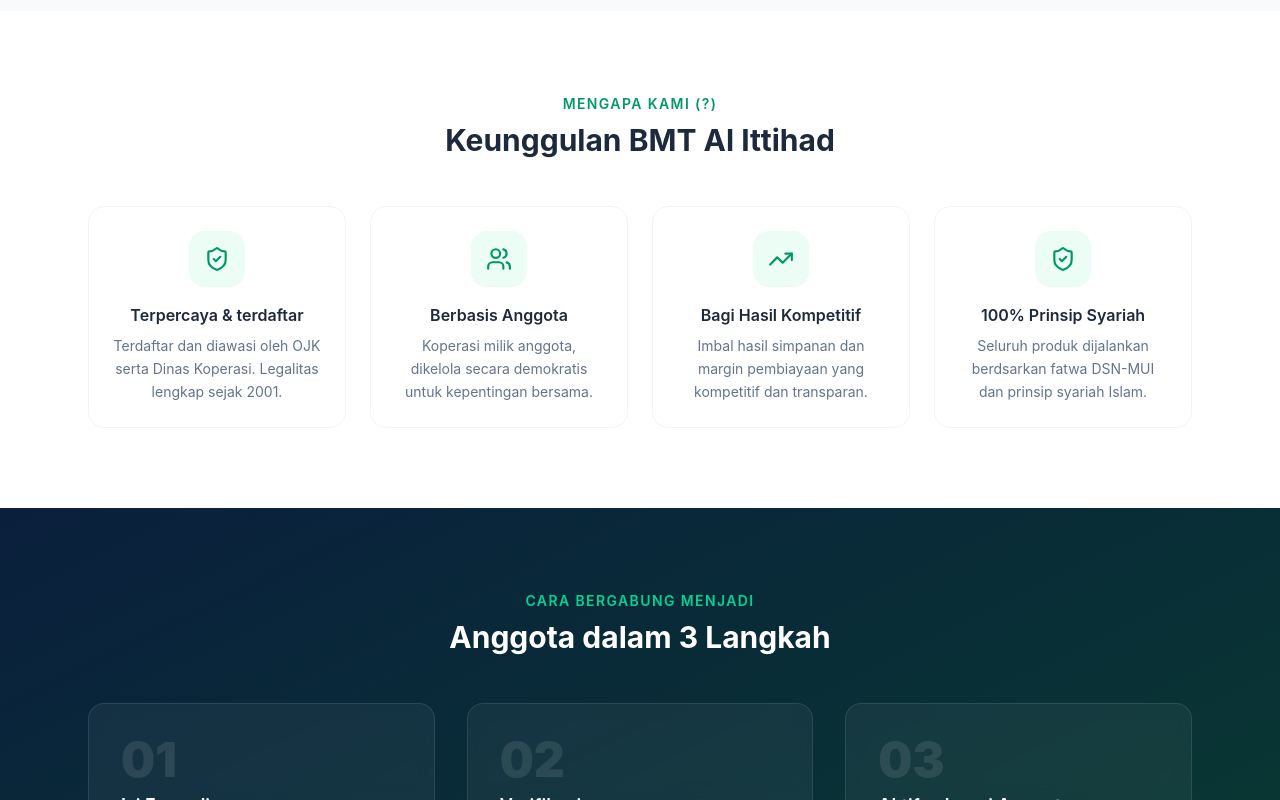
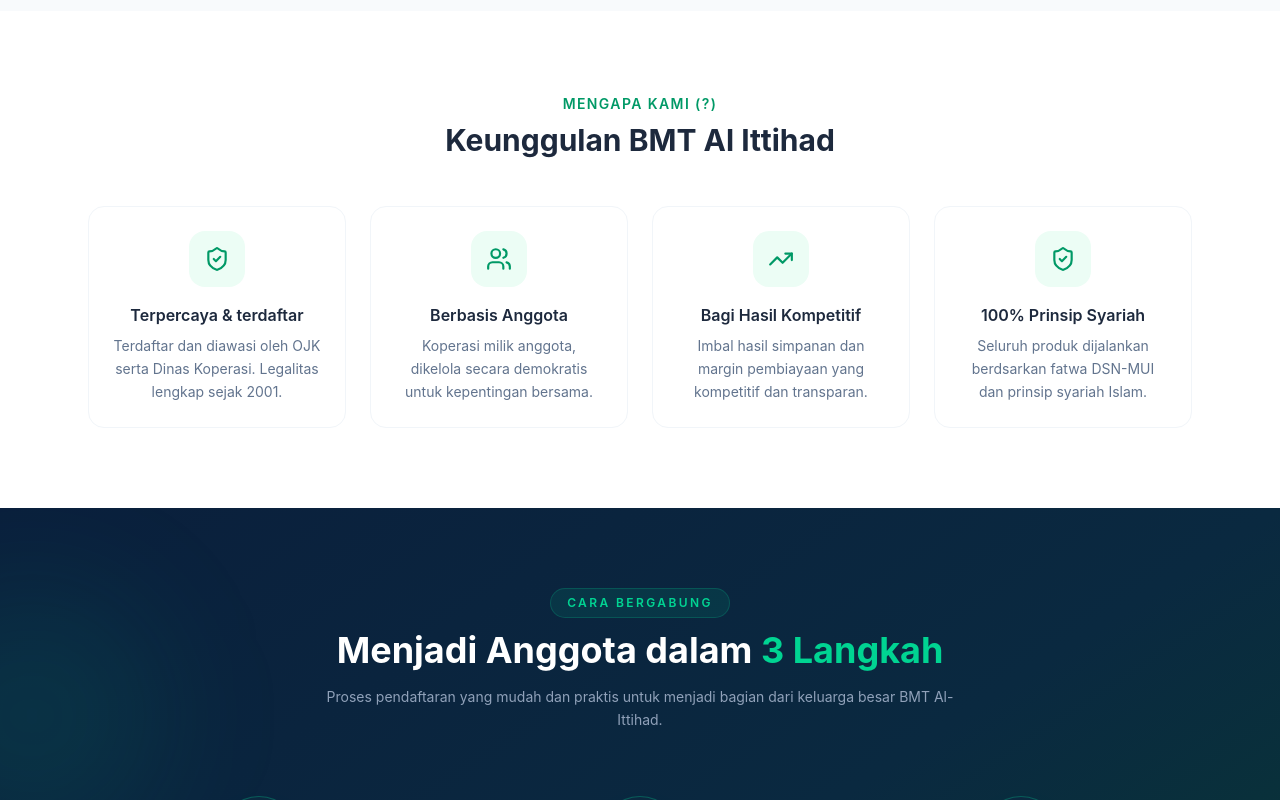
Before and after one commit to putri58/bmt-sistem, a React (Vite) app: page / in a window 1280 px wide. Shown: the part 2000-2800 px from the top of the page. Built offline with nearby package versions, Linux system fonts and the light colour scheme.

Commit message:
8 september 2026

```diff
--- a/src/pages/guest/Daftar.jsx
+++ b/src/pages/guest/Daftar.jsx
@@ -571,7 +571,7 @@
                   <li>• Dokumen yang diunggah harus asli, valid, dan tidak kedaluwarsa</li>
                   <li>• Foto harus dalam kondisi terang, fokus, dan tidak terpotong</li>
                   <li>• Format yang diterima: PNG, JPG, JPEG, atau PDF — maksimal 5 MB</li>
-                  <li>• Data Anda dijaga kerahasiaannya sesuai kebijakan privasi kami</li>
+                  <li>• Data Anda dijaga kerahasiaanya sesuai kebijakan privasi kami</li>
                 </ul>
               </div>
 
--- a/src/pages/guest/Home.jsx
+++ b/src/pages/guest/Home.jsx
@@ -199,7 +199,7 @@
                   to="/daftar"
                   className="flex items-center gap-2 rounded-xl bg-emerald-500 px-6 py-3.5 font-semibold text-white shadow-lg shadow-emerald-500/30 transition hover:bg-emerald-400"
                 >
-                  Daftar Sekaranng !
+                  Daftar Sekaranng
                   <ArrowRight size={18} />
                 </Link>
                 <a
@@ -380,15 +380,35 @@
       </section>
 
       {/* ── LANGKAH DAFTAR ── */}
-      <section className="bg-gradient-to-br from-[#0a1f3c] to-[#0a3d2e] py-20 text-white">
-        <div className="mx-auto max-w-6xl px-6">
-          <div className="mb-12 text-center">
-            <span className="mb-2 inline-block text-sm font-semibold uppercase tracking-widest text-emerald-400">
-              Cara Bergabung menjadi
+      <section className="relative overflow-hidden bg-gradient-to-br from-[#0a1f3c] via-[#0a2940] to-[#0a3d2e] py-20 text-white">
+  {/* Decorative background */}
+  <div className="absolute -left-24 top-20 h-64 w-64 rounded-full bg-emerald-400/10 blur-3xl" />
+  <div className="absolute -right-24 bottom-0 h-72 w-72 rounded-full bg-cyan-400/10 blur-3xl" />
+
+  <div className="relative mx-auto max-w-6xl px-6">
+    {/* Heading */}
+    <div className="mb-16 text-center">
+      <span className="mb-3 inline-block rounded-full border border-emerald-400/20 bg-emerald-400/10 px-4 py-1.5 text-xs font-semibold uppercase tracking-[0.2em] text-emerald-400">
+        Cara Bergabung
       </span>
-            <h2 className="text-3xl font-bold">Anggota dalam 3 Langkah</h2>
+
+      <h2 className="text-3xl font-bold md:text-4xl">
+        Menjadi Anggota dalam{" "}
+        <span className="text-emerald-400">3 Langkah</span>
+      </h2>
+
+      <p className="mx-auto mt-4 max-w-2xl text-sm leading-relaxed text-slate-400">
+        Proses pendaftaran yang mudah dan praktis untuk menjadi bagian dari
+        keluarga besar BMT Al-Ittihad.
+      </p>
     </div>
-          <div className="grid gap-8 md:grid-cols-3">
+
+    {/* Steps */}
+    <div className="relative">
+      {/* Connecting Line */}
+      <div className="absolute left-[16.66%] right-[16.66%] top-10 hidden h-px bg-gradient-to-r from-emerald-400/10 via-emerald-400/40 to-emerald-400/10 md:block" />
+
+      <div className="grid gap-10 md:grid-cols-3">
         {[
           {
             no: "01",
@@ -398,37 +418,58 @@
           {
             no: "02",
             title: "Verifikasi",
-                desc: "Tim kami akan memverifikasi data Anda dalam 1–2 hari kerja dan menghubungi Anda, Silahkan tunggu konfirmasi dari tim kami",
+            desc: "Tim kami akan memverifikasi data Anda dalam 1–2 hari kerja dan menghubungi Anda.",
           },
           {
             no: "03",
             title: "Aktif sebagai Anggota",
-                desc: "Setelah disetujui oleh tim kami, bayar simpanan pokok dan Anda resmi menjadi anggota aktif.",
+            desc: "Setelah disetujui, bayar simpanan pokok dan Anda resmi menjadi anggota aktif.",
           },
-            ].map((step) => (
+        ].map((step, index) => (
           <div
             key={step.no}
-                className="relative rounded-2xl border border-white/10 bg-white/5 p-8 backdrop-blur"
+            className="group relative text-center"
           >
-                <span className="text-5xl font-black text-white/10">
+            {/* Number */}
+            <div className="relative z-10 mx-auto mb-7 flex h-20 w-20 items-center justify-center rounded-full border border-emerald-400/30 bg-[#0b2940] shadow-lg shadow-emerald-500/10 transition-all duration-500 group-hover:scale-110 group-hover:border-emerald-400 group-hover:shadow-emerald-500/30">
+              <div className="flex h-14 w-14 items-center justify-center rounded-full bg-gradient-to-br from-emerald-400 to-emerald-600 text-lg font-black text-white shadow-inner">
                 {step.no}
-                </span>
-                <h3 className="mt-2 text-lg font-semibold text-white">
+              </div>
+            </div>
+
+            {/* Card */}
+            <div className="rounded-2xl border border-white/10 bg-white/[0.04] p-7 backdrop-blur-sm transition-all duration-500 group-hover:-translate-y-2 group-hover:border-emerald-400/30 group-hover:bg-white/[0.08] group-hover:shadow-xl group-hover:shadow-emerald-950/30">
+              <h3 className="text-lg font-semibold text-white">
                 {step.title}
               </h3>
-                <p className="mt-2 text-sm leading-relaxed text-slate-400">
+
+              <p className="mt-3 text-sm leading-7 text-slate-400">
                 {step.desc}
               </p>
+
+              {/* Small indicator */}
+              <div className="mx-auto mt-5 h-1 w-8 rounded-full bg-emerald-400/30 transition-all duration-500 group-hover:w-14 group-hover:bg-emerald-400" />
+            </div>
           </div>
         ))}
       </div>
-          <div className="mt-12 text-center">
+    </div>
+
+    {/* CTA */}
+    <div className="mt-16 text-center">
+      <p className="mb-4 text-sm text-slate-400">
+        Siap menjadi bagian dari BMT Al-Ittihad?
+      </p>
+
       <Link
         to="/daftar"
-              className="inline-flex items-center gap-2 rounded-xl bg-emerald-500 px-8 py-4 font-semibold text-white shadow-lg shadow-emerald-500/30 transition hover:bg-emerald-400"
+        className="group inline-flex items-center gap-2 rounded-xl bg-gradient-to-r from-emerald-500 to-emerald-400 px-8 py-4 font-semibold text-white shadow-lg shadow-emerald-500/20 transition-all duration-300 hover:-translate-y-1 hover:shadow-xl hover:shadow-emerald-500/30"
       >
         Daftar Sekarang
-              <ArrowRight size={18} />
+        <ArrowRight
+          size={18}
+          className="transition-transform duration-300 group-hover:translate-x-1"
+        />
       </Link>
     </div>
   </div>
--- a/src/pages/guest/Kontak.jsx
+++ b/src/pages/guest/Kontak.jsx
@@ -119,7 +119,7 @@
           </div>
 
           {/* FORM PESAN */}
-          <div className="mt-10">
+            {/* <div className="mt-10">
               <h2 className="mb-6 text-center text-2xl font-bold text-slate-800">Kirim Pesan</h2>
 
               {sent ? (
@@ -191,7 +191,7 @@
                   </button>
                 </form>
               )}
-          </div>
+            </div> */}
 
         </div>
       </section>
```
Lines whose indentation alone changed are shown as unchanged.
